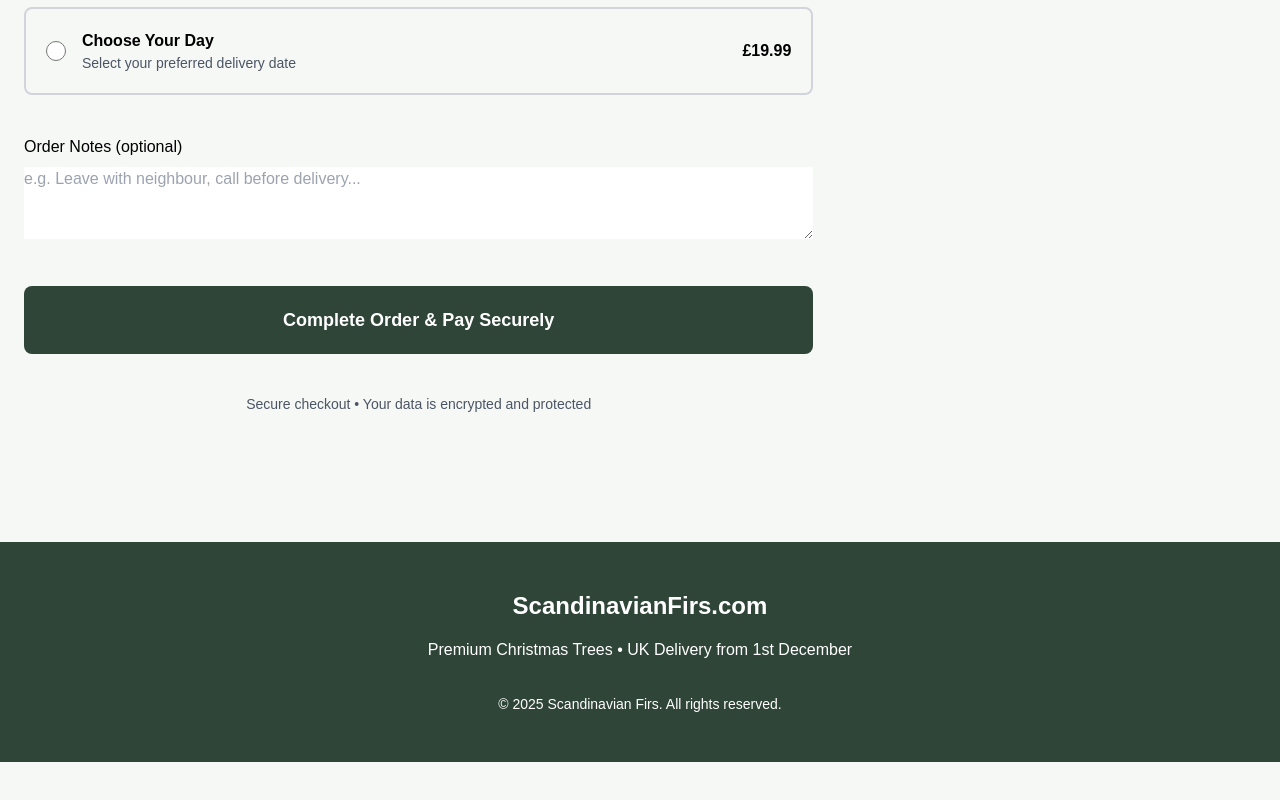
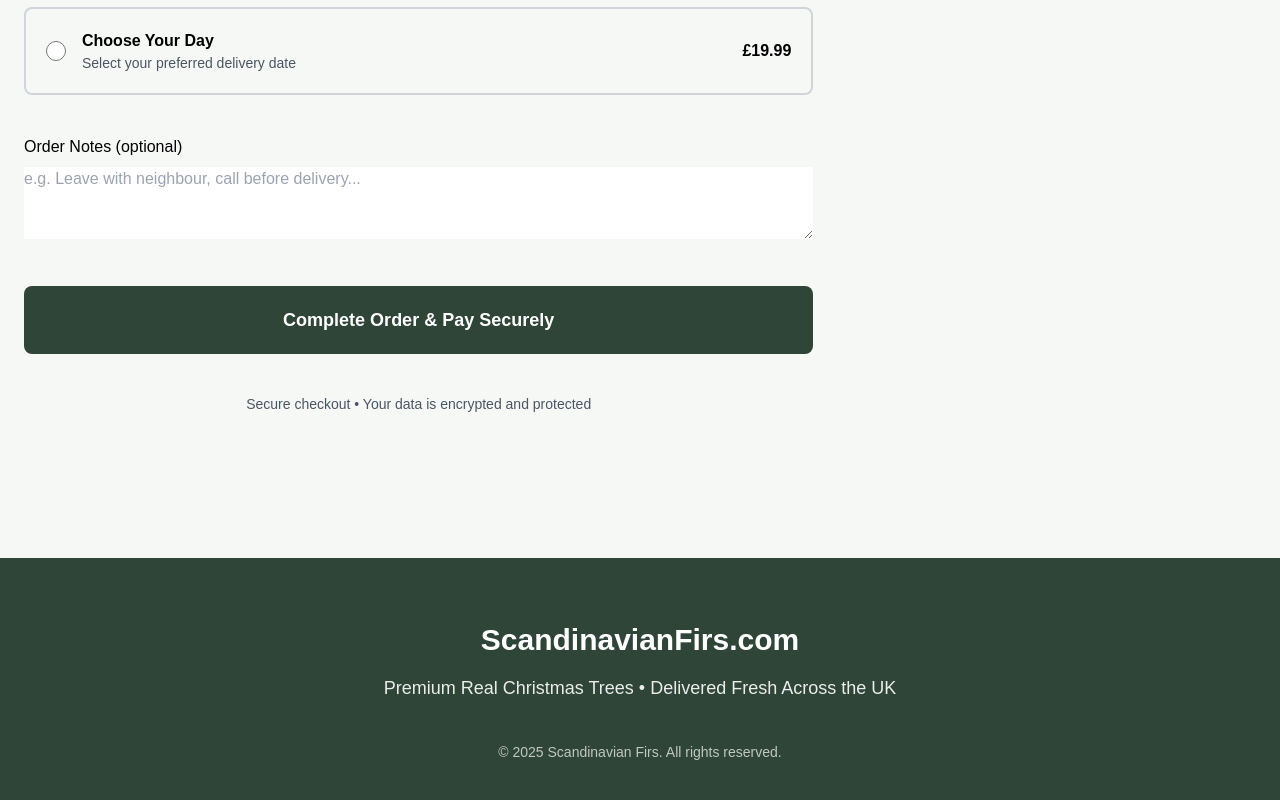
Before and after one commit to Xcertik-Realist/testsite, a Next.js app: page /checkout in a window 1280 px wide. Shown: the part 954-1754 px from the top of the page. Before the commit the page ends 1716 px from the top, so only its background shows below. Built offline with nearby package versions, Linux system fonts and the light colour scheme.

Commit message:
Update Footer.tsx

```diff
--- a/components/Footer.tsx
+++ b/components/Footer.tsx
@@ -1,10 +1,10 @@
 export default function Footer() {
   return (
-    <footer className="bg-forest-green text-white py-12 mt-20">
+    <footer className="bg-forest-green text-white py-16 mt-24">
       <div className="max-w-7xl mx-auto px-6 text-center">
-        <p className="text-2xl font-bold mb-4">ScandinavianFirs.com</p>
-        <p>Premium Christmas Trees • UK Delivery from 1st December</p>
-        <p className="mt-8 text-sm">© 2025 Scandinavian Firs. All rights reserved.</p>
+        <h2 className="text-3xl font-bold mb-4">ScandinavianFirs.com</h2>
+        <p className="text-lg opacity-90">Premium Real Christmas Trees • Delivered Fresh Across the UK</p>
+        <p className="mt-10 text-sm opacity-70">© 2025 Scandinavian Firs. All rights reserved.</p>
       </div>
     </footer>
   );
```
